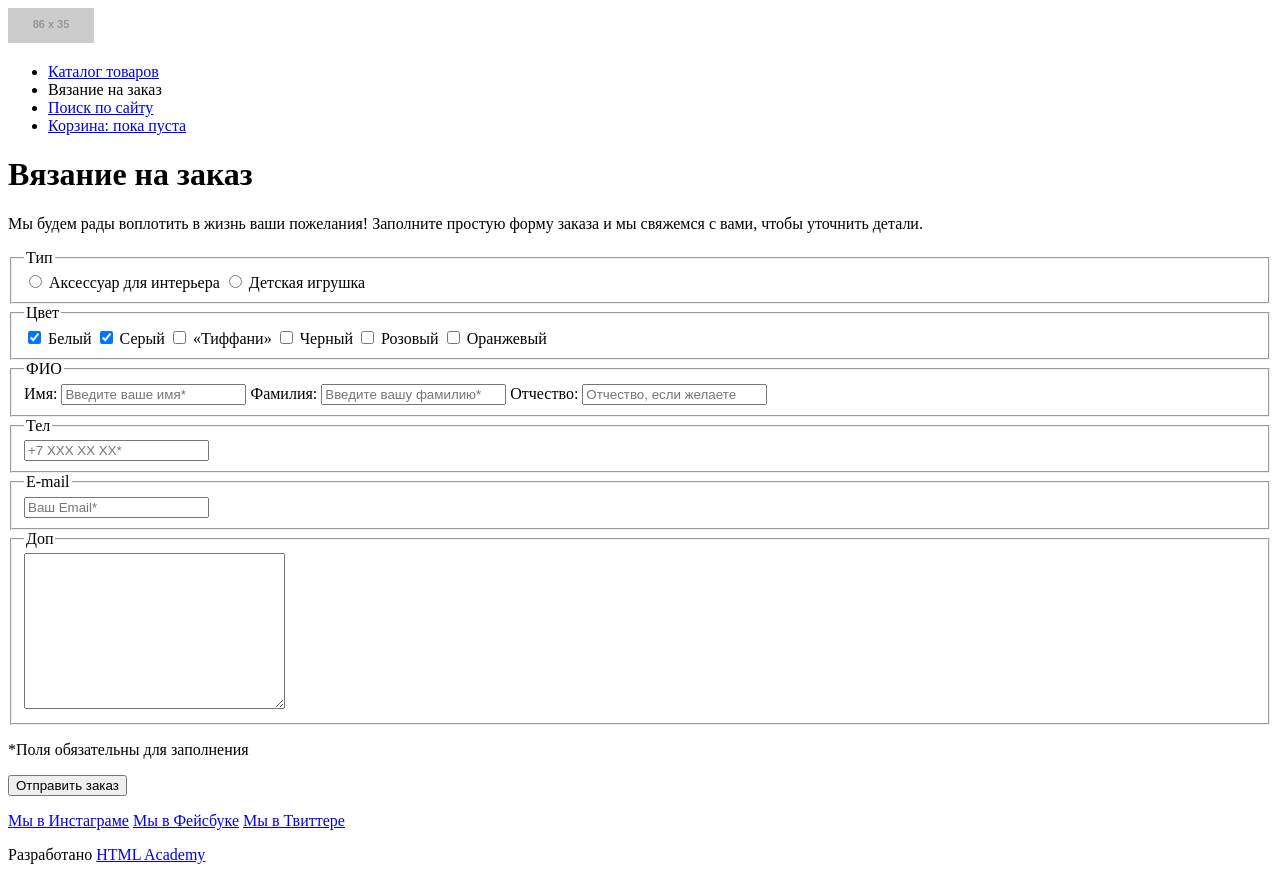
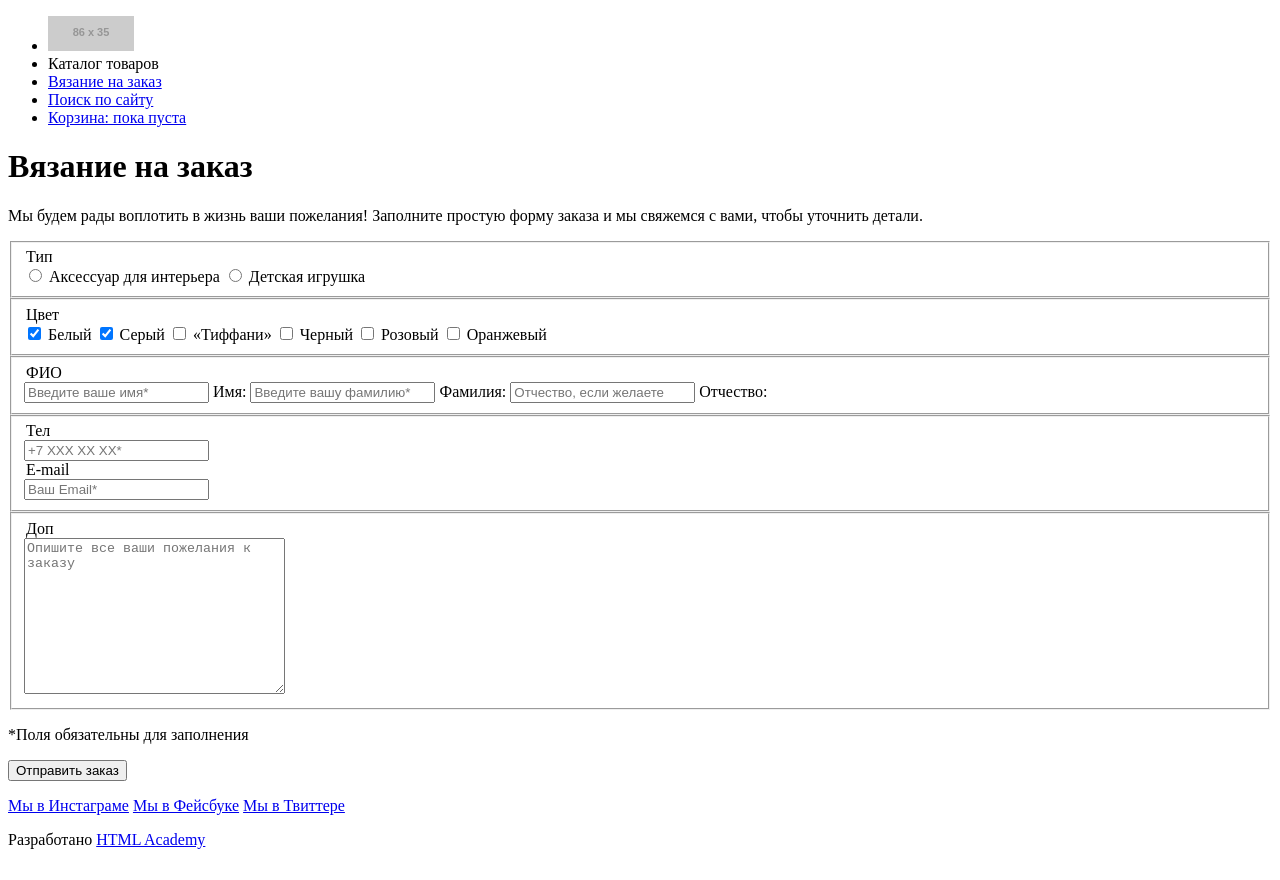
Before and after one commit to AdamantHQ/251115-mishka, a website: page form.html in a window 1280 px wide. Drawn offline with Linux system fonts and the light colour scheme; placeholder pictures from the web are drawn by us.

Commit message:
Исправил form.html в соответствии с замечаниями

```diff
--- a/form.html
+++ b/form.html
@@ -7,148 +7,149 @@
 <body>
 
 
-  <nav class="menu">
-    <div class="menu__inner">
-      <a href="index.html" class="menu__logo">
+  <header class="page-header">
+    <nav class="main-menu">
+      <!--Ты написал, что сюда вынести спан. Я так понял, что без обёртки?-->
+      <span class="main-menu__button main-menu__button--closed"></span>
+
+
+      <ul class="main-menu__list main-menu__list--closed main-menu__list--nojs">
+        <li class="main-menu__item main-menu__item--logo">
+          <a class="main-menu__logo" href="index.html">
             <img src="http://placehold.it/86x35" width="86" height="35" alt="Mishka">
           </a>
+        </li>
 
 
-      <div class="menu__button-toggle">
-        <!--На вебинаре Николай отметил, что гамбургер лучше делать не кнопкой, а спаном-->
-        <span class="button-toggle button-toggle--closed"></span>
-      </div>
-
-
-      <!--Пока непонятно, надо ли будет вешать класс на ссылки, и куда вешать активный класс-->
-      <ul class="menu__list menu__list--closed menu__list--nojs">
-        <li class="menu__item"><a href="catalog.html">Каталог товаров</a></li>
-        <li class="menu__item menu__item--active"><a>Вязание на заказ</a></li>
-        <li class="menu__item"><a href="#">Поиск по сайту</a></li>
-        <li class="menu__item"><a href="#">Корзина: пока пуста</a></li>
+        <li class="main-menu__item main-menu__item--active"><a class="main-menu__link">Каталог товаров</a></li>
+        <li class="main-menu__item"><a class="main-menu__link" href="form.html">Вязание на заказ</a></li>
+        <li class="main-menu__item"><a class="main-menu__link" href="#">Поиск по сайту</a></li>
+        <li class="main-menu__item"><a class="main-menu__link" href="#">Корзина: пока пуста</a></li>
       </ul>
-    </div>
     </nav>
 
 
-  <main class="order">
-    <div class="order__inner">
-      <header class="order__header">
-        <h1 class="order__title">Вязание на заказ</h1>
+    <div class="intro">
+      <h1 class="intro__title">Вязание на заказ</h1>
+    </div>
   </header>
-      <p class="order__intro">Мы будем рады воплотить в жизнь ваши пожелания! Заполните простую форму заказа и мы
+
+
+  <main class="page-main">
+    <!--Может этот абзац внутрь формы? Типа подзаголовка? А то он как-то неприкаянно смотрится-->
+    <p class="promo-text">Мы будем рады воплотить в жизнь ваши пожелания! Заполните простую форму заказа и мы
       свяжемся с вами, чтобы уточнить детали.</p>
 
 
-      <!--Не уверен, что правильно разметил форму, сложно понять, пока не стилизуешь, как лучше-->
-      <form action="#" class="order-form" method="POST">
+    <form class="order-form" action="https://echo.htmlacademy.ru/" method="POST">
       <fieldset class="order-form__section">
-          <legend class="order-form__section-title">Тип</legend>
-          <label class="order-form__radio">
-            <input type="radio" name="type">
-            Аксессуар для интерьера
-          </label>
-          <label class="order-form__radio">
-            <input type="radio" name="type">
-            Детская игрушка
-          </label>
+        <!--А зачем здесь эта обёртка? Сам fieldset разве недостаточная обёртка? Зачем он тогда нужен нам?-->
+        <div class="order-form__inner">
+          <!--Если делаем эту обёртку, то legend нельзя уже? Редактор ругается, что legend не в fieldset лежит.-->
+          <legend class="order-form__title">Тип</legend>
+
+
+          <div class="order-form__group">
+            <!--Тот же вопрос про пространство имен для id-->
+            <input class="order-form__input-radio" type="radio" name="type" id="type-1">
+            <label class="order-form__radio" for="type-1">Аксессуар для интерьера</label>
+            <input class="order-form__input-radio" type="radio" name="type" id="type-2">
+            <label class="order-form__radio" for="type-2">Детская игрушка</label>
+          </div>
+        </div>
       </fieldset>
 
 
       <fieldset class="order-form__section">
-          <legend class="order-form__section-title">Цвет</legend>
-          <label class="order-form__checkbox">
-            <input type="checkbox" name="color-white" checked>
-            Белый
-          </label>
-          <label class="order-form__checkbox">
-            <input type="checkbox" name="color-gray" checked>
-            Серый
-          </label>
-          <label class="order-form__checkbox">
-            <input type="checkbox" name="color-tiffani">
-            «Тиффани»
-          </label>
-          <label class="order-form__checkbox">
-            <input type="checkbox" name="color-black">
-            Черный
-          </label>
-          <label class="order-form__checkbox">
-            <input type="checkbox" name="color-pink">
-            Розовый
-          </label>
-          <label class="order-form__checkbox">
-            <input type="checkbox" name="color-orange">
-            Оранжевый
-          </label>
+        <div class="order-form__inner">
+          <legend class="order-form__title">Цвет</legend>
+
+
+          <div class="order-form__group">
+            <input class="order-form__input-checkbox" id="checkbox1" type="checkbox" name="color-white" checked>
+            <label class="order-form__checkbox" for="checkbox1">Белый</label>
+            <input class="order-form__input-checkbox" id="checkbox2" type="checkbox" name="color-gray" checked>
+            <label class="order-form__checkbox" for="checkbox2">Серый</label>
+            <input class="order-form__input-checkbox" id="checkbox3" type="checkbox" name="color-tiffani">
+            <label class="order-form__checkbox" for="checkbox3">«Тиффани»</label>
+            <input class="order-form__input-checkbox" id="checkbox4" type="checkbox" name="color-black">
+            <label class="order-form__checkbox" for="checkbox4">Черный</label>
+            <input class="order-form__input-checkbox" id="checkbox5" type="checkbox" name="color-pink">
+            <label class="order-form__checkbox" for="checkbox5">Розовый</label>
+            <input class="order-form__input-checkbox" id="checkbox6" type="checkbox" name="color-orange">
+            <label class="order-form__checkbox" for="checkbox6">Оранжевый</label>
+          </div>
+        </div>
       </fieldset>
 
 
       <fieldset class="order-form__section">
-          <legend class="order-form__section-title">ФИО</legend>
-          <label class="order-form__text">
-            Имя:
-            <input type="text" name="firstname" placeholder="Введите ваше имя*" required>
-          </label>
-          <label class="order-form__text">
-            Фамилия:
-            <input type="text" name="lastname" placeholder="Введите вашу фамилию*" required>
-          </label>
-          <label class="order-form__text">
-            Отчество:
-            <input type="text" name="middlename" placeholder="Отчество, если желаете">
-          </label>
+        <div class="order-form__inner">
+          <legend class="order-form__title">ФИО</legend>
+
+
+          <div class="order-form__group">
+            <input class="order-form__input-text" id="firstname" type="text" name="firstname" placeholder="Введите ваше имя*" required>
+            <label class="order-form__text" for="firstname">Имя:</label>
+            <input class="order-form__input-text" id="lastname" type="text" name="lastname" placeholder="Введите вашу фамилию*" required>
+            <label class="order-form__text" for="lastname">Фамилия:</label>
+            <input class="order-form__input-text" id="middlename" type="text" name="middlename" placeholder="Отчество, если желаете">
+            <label class="order-form__text" for="middlename">Отчество:</label>
+          </div>
+        </div>
       </fieldset>
 
 
       <fieldset class="order-form__section">
-          <legend class="order-form__section-title">Тел</legend>
-          <label class="order-form__phone">
-            <input type="tel" name="phone" placeholder="+7 XXX XX XX*" pattern="[0-9]{1}-[0-9]{3}-[0-9]{3}" required>
-          </label>
+        <div class="order-form__inner">
+          <legend class="order-form__title">Тел</legend>
+          <div class="order-form__group">
+            <input class="order-form__input-tel" type="tel" name="phone" placeholder="+7 XXX XX XX*" pattern="[0-9]{1}-[0-9]{3}-[0-9]{3}" required>
+          </div>
+        </div>
+
+
+        <div class="order-form__inner">
+          <legend class="order-form__title">E-mail</legend>
+          <div class="order-form__group">
+            <input class="order-form__input-email" type="email" name="email" placeholder="Ваш Email*" required>
+          </div>
+        </div>
       </fieldset>
 
 
       <fieldset class="order-form__section">
-          <legend class="order-form__section-title">E-mail</legend>
-          <label class="order-form__email">
-            <input type="email" name="email" placeholder="Ваш Email*" required>
-          </label>
+        <div class="order-form__inner">
+          <legend class="order-form__title">Доп</legend>
+          <div class="order-form__group">
+            <textarea class="order-form__textarea" name="extra" cols="30" rows="10" placeholder="Опишите все ваши пожелания к заказу"></textarea>
+          </div>
+        </div>
       </fieldset>
 
 
-        <fieldset class="order-form__section">
-          <legend class="order-form__section-title">Доп</legend>
-          <label class="order-form__extra">
-            <textarea name="extra" cols="30" rows="10"></textarea>
-          </label>
-        </fieldset>
+      <div class="order-form__footer">
+        <p class="order-form__footnote">*Поля обязательны для заполнения</p>
+        <button class="order-form__btn btn" type="submit">Отправить заказ</button>
+      </div>
+    </form>
 
-
-        <p class="order-form__footnote">*Поля обязательны для заполнения</p>
-
-
-        <button type="submit" class="button">Отправить заказ</button>
-
-      </form>
-    </div>
 
   </main>
 
 
-  <footer class="main-footer">
-    <div class="main-footer__inner">
-      <p class="main-footer__social social">
-        <a class="social__button social__button--instagram" href="#">Мы в Инстаграме</a>
-        <a class="social__button social__button--facebook" href="#">Мы в Фейсбуке</a>
-        <a class="social__button social__button__twitter" href="#">Мы в Твиттере</a>
+  <footer class="page-footer">
+    <p class="social">
+      <a class="social__btn social__btn--instagram" href="#">Мы в Инстаграме</a>
+      <a class="social__btn social__btn--facebook" href="#">Мы в Фейсбуке</a>
+      <a class="social__btn social__btn__twitter" href="#">Мы в Твиттере</a>
     </p>
 
 
-      <p class="main-footer__copyright">
+    <p class="copyright">
       Разработано
-        <a href="#" class="main-footer__copyright-link">HTML Academy</a>
-      </p></div>
+      <a class="copyright__link" href="#">HTML Academy</a>
+    </p>
   </footer>
 
 
```
Lines whose indentation alone changed are shown as unchanged.
